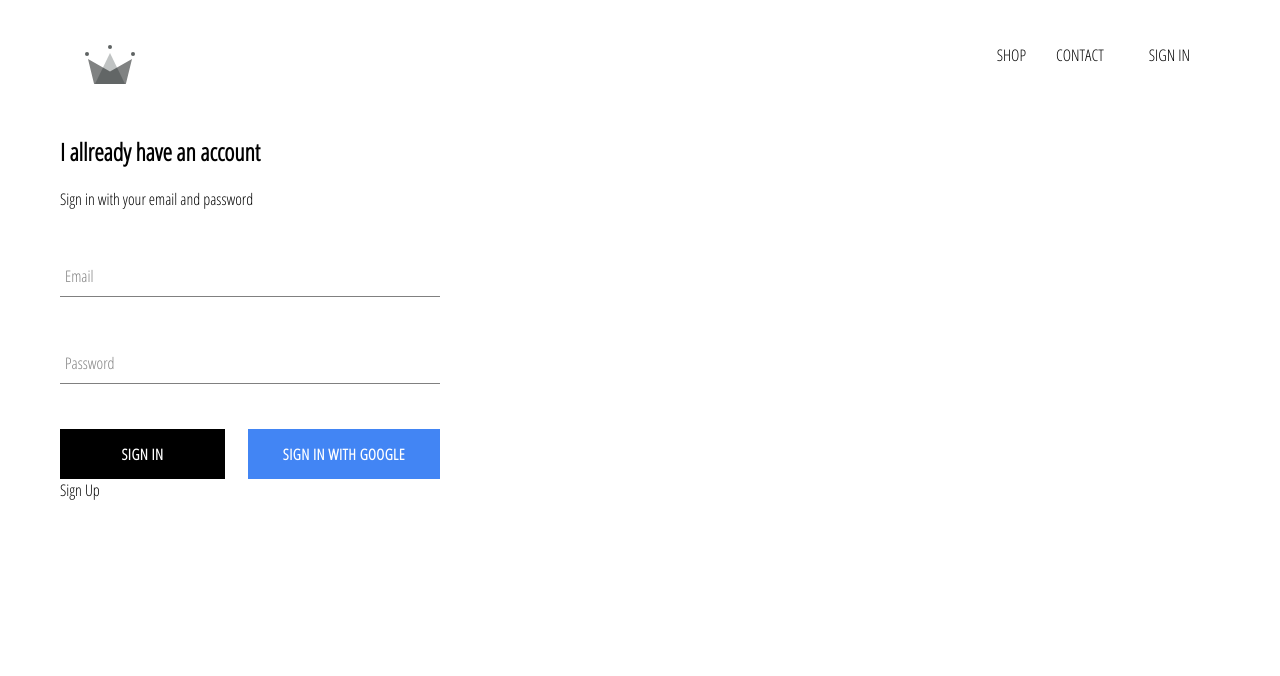
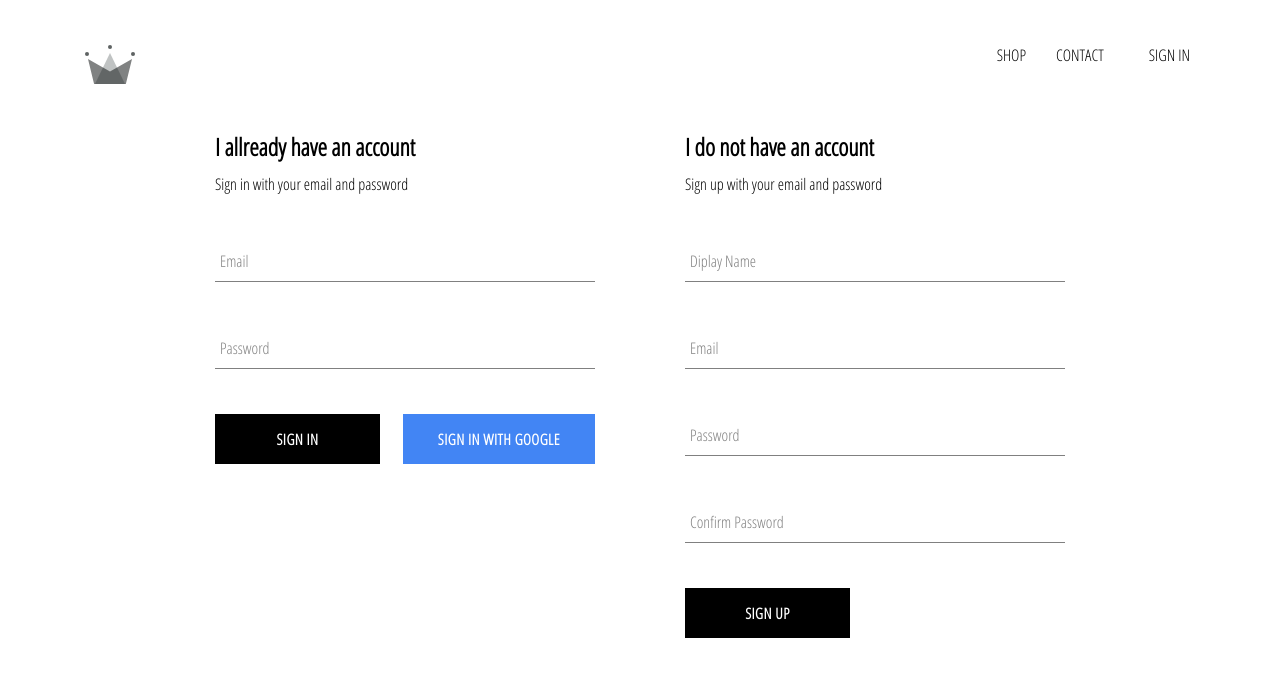
Before and after one commit to Zohidjon-Toshpulatov/Crown-Clothing, a React (Create React App) app: page /signin in a window 1280 px wide. Shown: the top 676 px of the page. Built offline with nearby package versions, Linux system fonts and the light colour scheme; no server answers.

Commit message:
implemented firebase utils, included ability to store authenticated users into our firestore database

```diff
--- a/src/App.js
+++ b/src/App.js
@@ -4,35 +4,46 @@
 import ShopPage from './pages/shop/shop.component';
 import SignInAndSignUpPage from './pages/sign-in-and-sign-up/sing-in-and-sing-up.component';
 import Header from './components/header/header.component';
-import { auth } from './firebase/firebase.utils';
+import { auth, createUserProfileDocument } from './firebase/firebase.utils';
 
 import './App.css';
 
 
 class App extends React.Component {
-  constructor(){
+  constructor() {
     super();
 
-    this.state={
+    this.state = {
       currentUser: null,
     }
   }
 
   unsubscribeFromAuth = null;
 
-  componentDidMount(){
-    this.unsubscribeFromAuth = auth.onAuthStateChanged(user=> {
-      this.setState({currentUser: user});
+  componentDidMount() {
+    this.unsubscribeFromAuth = auth.onAuthStateChanged(async userAuth => {
+      if (userAuth) {
+        const userRef = await createUserProfileDocument(userAuth);
 
-      console.log(user);
-    })
+        userRef.onSnapshot(snapShot => {
+          this.setState({
+            currentUser: {
+              id: snapShot.id,
+              ...snapShot.data()
+            }
+          } );
+          console.log(this.state);
+        });
+      }
+      this.setState({ currentUser: null });
+    });
   }
 
-  componentWillUnmount(){
+  componentWillUnmount() {
     this.unsubscribeFromAuth();
   }
 
-  render(){
+  render() {
     return (
       <div className='App'>
         <Header currentUser={this.state.currentUser} />
--- a/src/components/sign-in/sign-in.component.jsx
+++ b/src/components/sign-in/sign-in.component.jsx
@@ -32,7 +32,7 @@
     render() {
         return (
             <div className="sign-in">
-                <h2>I allready have an account</h2>
+                <h2 className='title'>I allready have an account</h2>
                 <span className="sub-text">Sign in with your email and password</span>
 
                 <form onSubmit={this.handleSubmit}>
--- a/src/components/sign-up/sign-up.component.jsx
+++ b/src/components/sign-up/sign-up.component.jsx
@@ -1,14 +1,96 @@
 import React from 'react';
+import FormInput from '../form-input/form-input.component';
+import CustomButton from '../custom-button/custom-button.component';
+import { auth, createUserProfileDocument } from '../../firebase/firebase.utils';
+
 import './sign-up.styles.scss';
 
-class SignUp extends React.Component{
-    // constructor(){
-    //     super();
-    // }
+class SignUp extends React.Component {
+    constructor() {
+        super();
 
-    render(){
-        return(
-            <div className="div">Sign Up</div>
+        this.state = {
+            displayName: '',
+            email: '',
+            password: '',
+            confirmPassword: ''
+        }
+    }
+
+    handleSubmit = async event => {
+        event.preventDefault();
+
+        const { displayName, email, password, confirmPassword } = this.state;
+
+        if (password !== confirmPassword) {
+            alert(`Passwords don't match`);
+            return;
+        }
+
+        try {
+            const { user } = await auth.createUserWithEmailAndPassword(email, password);
+            await createUserProfileDocument(user, {displayName});
+
+            this.setState({
+                displayName: '',
+                email: '',
+                password: '',
+                confirmPassword: ''
+            })
+        } catch (error) {
+            console.log(error);
+        }
+    }
+
+    handleChange = event => {
+        const {name, value} = event.target;
+
+        this.setState({[name]: value})
+    }
+
+    render() {
+        const { displayName, email, password, confirmPassword } = this.state;
+        return (
+            <div className="sign-up">
+                <h2 className="title">I do not have an account</h2>
+                <span>Sign up with your email and password</span>
+                <form className='sign-up-form' onSubmit={this.handleSubmit}>
+                    <FormInput
+                        type='text'
+                        name='displayName'
+                        value={displayName}
+                        onChange={this.handleChange}
+                        label='Diplay Name'
+                        required
+                    />
+                    <FormInput
+                        type='email'
+                        name='email'
+                        value={email}
+                        onChange={this.handleChange}
+                        label='Email'
+                        required
+                    />
+                    <FormInput
+                        type='password'
+                        name='password'
+                        value={password}
+                        onChange={this.handleChange}
+                        label='Password'
+                        required
+                    />
+                    <FormInput
+                        type='password'
+                        name='confirmPassword'
+                        value={confirmPassword}
+                        onChange={this.handleChange}
+                        label='Confirm Password'
+                        required
+                    />
+
+                    <CustomButton type='submit'>SIGN UP</CustomButton>
+                </form>
+            </div>
         )
     }
 }
--- a/src/components/sign-up/sign-up.styles.scss
+++ b/src/components/sign-up/sign-up.styles.scss
@@ -0,0 +1,9 @@
+.sign-up{
+    display: flex;
+    flex-direction: column;
+    width: 380px;
+
+    .title{
+        margin: 10px 0;
+    }
+}
--- a/src/firebase/firebase.utils.js
+++ b/src/firebase/firebase.utils.js
@@ -12,6 +12,31 @@
     measurementId: "G-Z9W6F6ZN6L"
 };
 
+export const createUserProfileDocument = async (userAuth, additionalData) =>{
+    if(!userAuth) return;
+
+    const userRef = firestore.doc(`users/${userAuth.uid}`);
+    const snapShot = await userRef.get();
+
+    if(!snapShot.exists){
+        const {displayName, email} = userAuth;
+        const createdAt = new Date();
+
+        try {
+            await userRef.set({
+                displayName,
+                email,
+                createdAt,
+                ...additionalData
+            })
+        } catch (error) {
+            console.log('error creating user', error.message);
+        }
+    }
+
+    return userRef;
+}
+
 firebase.initializeApp(config);
 
 export const auth = firebase.auth();
--- a/src/pages/sign-in-and-sign-up/sing-in-and-sing-up.component.jsx
+++ b/src/pages/sign-in-and-sign-up/sing-in-and-sing-up.component.jsx
@@ -4,7 +4,7 @@
 import './sing-in-and-sing-up.styles.scss';
 
 const SignInAndSignUpPage = () => (
-    <div className="sing-in-and-sing-up">
+    <div className="sign-in-and-sign-up">
         <SignIn/>
         <SignUp/>
     </div>
--- a/src/pages/sign-in-and-sign-up/sing-in-and-sing-up.styles.scss
+++ b/src/pages/sign-in-and-sign-up/sing-in-and-sing-up.styles.scss
@@ -0,0 +1,6 @@
+.sign-in-and-sign-up{
+    width: 850px;
+    display: flex;
+    justify-content: space-between;
+    margin: 30px auto;
+}
```
